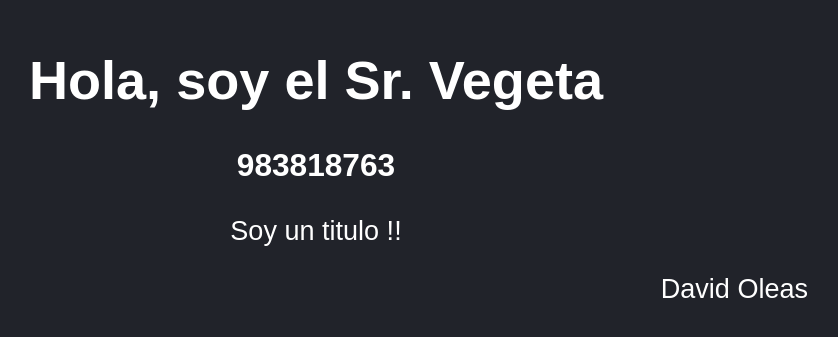
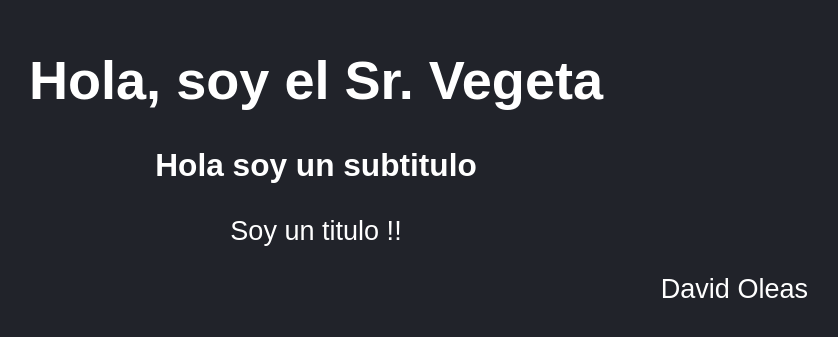
Before and after one commit to doleas/03-counter-app-vite, a React (Vite) app: page / in a window 1280 px wide. Shown: the part 135-472 px from the top of the page, without its empty margins (324-1162 px from the left). Built offline with nearby package versions, Linux system fonts and the light colour scheme.

Commit message:
getallbytext

```diff
--- a/src/FirstApp.jsx
+++ b/src/FirstApp.jsx
@@ -86,6 +86,6 @@ FirstApp.propTypes = {
 //defaultprops van a entrar antes que nuestros proptypes
 FirstApp.defaultProps = {
     name: 'David Oleas',
-    subtitle: 983818763,
+    subtitle: 'Hola soy un subtitulo',
     // title: 'Innovación Tecnológica'
 }
```
Also changed, not shown: 2 other files (tests, documents, lock files or other folders).
